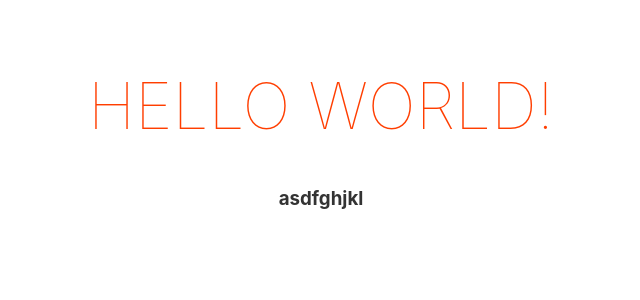
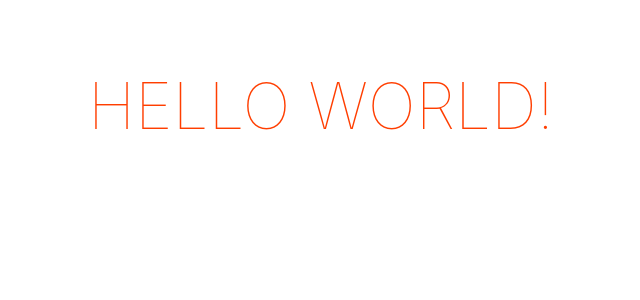
Before and after one commit to Jitendra-itpath/demo_s, a Svelte app: page / in a window 1280 px wide. Shown: the top 300 px of the page, without its empty margins (319-959 px from the left). Built offline with nearby package versions, Linux system fonts and the light colour scheme.

Commit message:
Revert "demo 123 added"

```diff
--- a/src/App.svelte
+++ b/src/App.svelte
@@ -4,7 +4,6 @@
 
 <main>
 	<h1>Hello {name}!</h1>
-	<h3>asdfghjkl</h3>
 </main>
 
 <style>
```
